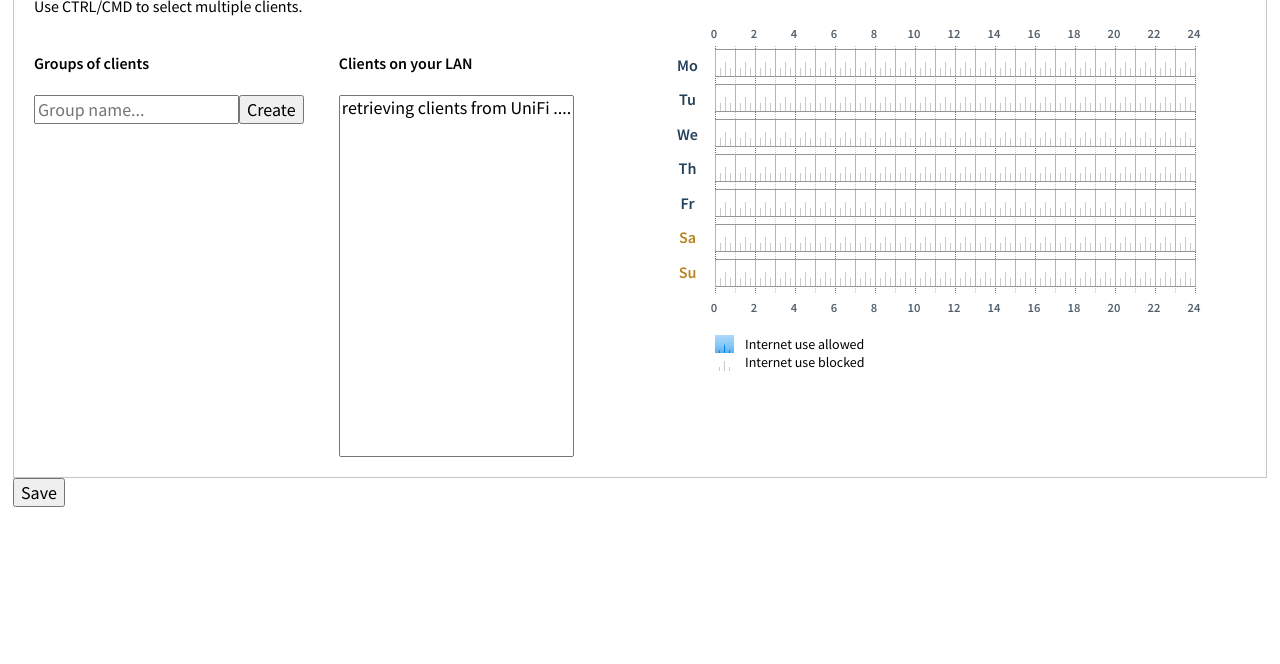
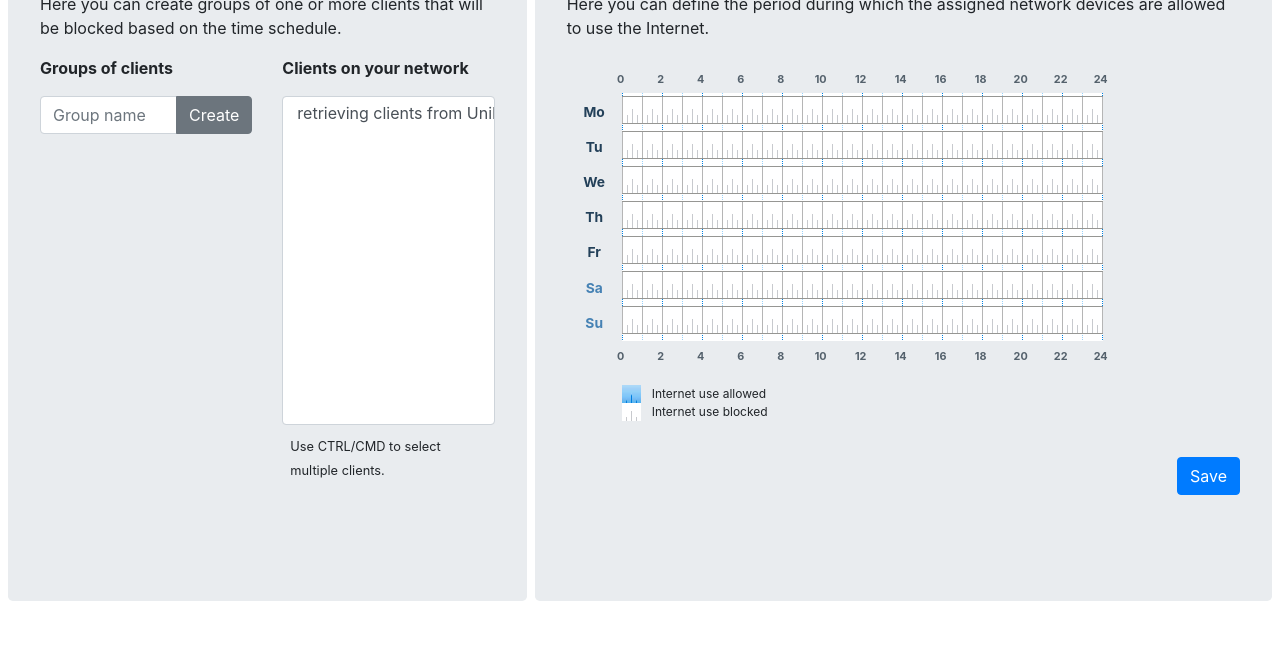
Before and after one commit to tdack/unifi-parental, a website: page public/index.html in a window 1280 px wide. Shown: the part 136-800 px from the top of the page. Drawn offline with nearby package versions, Linux system fonts and the light colour scheme; no server answers.

Commit message:
Use bootstrap

```diff
--- a/public/css/default/timer.css
+++ b/public/css/default/timer.css
@@ -51,7 +51,7 @@ div.timer_container div.dayscale div {
 }
 
 div.timer_container div.dayscale div.weekend {
-    color: #b88521;
+    color: steelblue;
 }
 
 div.timer_container div.week {
@@ -136,7 +136,7 @@ div#uiTimerArea,
 div.timerArea {
     /*Hiermit wird ein Scalieren ab Bildschirmen mit einer grösseren Auflösung als FullHD verhindert.
 Somit sieht der Timer immer noch gut aus.*/
-    font-size: 14px;
+    font-size: 12px;
     margin-top: 30px;
     margin-left: 0;
     width: 560px;
@@ -199,7 +199,7 @@ div.timer_container div.msg_box.hide {
     width: 100%;
 }
 
-@media (max-width: 700px) {
+@media (max-width: 560px) {
     div#uiTimerArea,
     div.timerArea {
         width: auto;
--- a/public/css/rd/main.css
+++ b/public/css/rd/main.css
@@ -1,58 +1,10 @@
-* {
-    box-sizing: border-box;
-    }
-
-div.leftright {
-        width: 100%;
-        overflow: hidden;
-        border: 1px solid #C6C7BE;
-    }
-
-    div.leftright div.left {
-        max-width: 50%;
-        padding: 20px;
-        float: left;
-    }
-
-    div.leftright div.right {
-        padding: 20px;
-        float: right;
-        width: 50%;
-        min-width: 560px;
-    }
-
-    input, select, button {
-      font-size: 18px;
-    }
-
-    h1 {
-      font-size: 24px;
-    }
-
-
-    @media (max-width: 700px) {
-        div.leftright {
-            border: 0px solid #C6C7BE;
-        }
-        div.leftright div.left {
-            width: auto;
-        }
-        div.leftright div.right {
-            width: auto;
-            margin-left: 0;
-            display: none;
-        }
-    }
-
-    .right select {
-        width: 15em;
-    }
     .pickers {
         display: inline-block;
         vertical-align: top;
     }
-    .clients {
-        margin-left: 32px;
+
+    #clients {
+        width: 100%;
     }
 
 
--- a/public/index.html
+++ b/public/index.html
@@ -1,73 +1,69 @@
-<html>
+<!doctype html>
+<html lang="en">
   <head>
+    <!-- Required meta tags -->
+    <meta charset="utf-8">
+    <meta name="viewport" content="width=device-width, initial-scale=1, shrink-to-fit=no">
+
+    <!-- Bootstrap CSS -->
+    <link rel="stylesheet" href="https://stackpath.bootstrapcdn.com/bootstrap/4.1.3/css/bootstrap.min.css" integrity="sha384-MCw98/SFnGE8fJT3GXwEOngsV7Zt27NXFoaoApmYm81iuXoPkFOJwJ8ERdknLPMO" crossorigin="anonymous">
+    <link rel="stylesheet" type="text/css" href="css/default/timer.css" class="oldpage" />
+    <link rel="stylesheet" type="text/css" href="css/rd/main.css" />
+
+    <!-- Optional JavaScript -->
+    <!-- jQuery first, then Popper.js, then Bootstrap JS -->
+    <script src="https://code.jquery.com/jquery-3.3.1.slim.min.js" integrity="sha384-q8i/X+965DzO0rT7abK41JStQIAqVgRVzpbzo5smXKp4YfRvH+8abtTE1Pi6jizo" crossorigin="anonymous"></script>
+    <script src="https://cdnjs.cloudflare.com/ajax/libs/popper.js/1.14.3/umd/popper.min.js" integrity="sha384-ZMP7rVo3mIykV+2+9J3UJ46jBk0WLaUAdn689aCwoqbBJiSnjAK/l8WvCWPIPm49" crossorigin="anonymous"></script>
+    <script src="https://stackpath.bootstrapcdn.com/bootstrap/4.1.3/js/bootstrap.min.js" integrity="sha384-ChfqqxuZUCnJSK3+MXmPNIyE6ZbWh2IMqE241rYiqJxyMiZ6OW/JmZQ5stwEULTy" crossorigin="anonymous"></script>
     <script type="text/javascript" src="js/jxl.js"></script>
     <script type="text/javascript" src="js/func.js"></script>
     <script type="text/javascript" src="js/jsl.js"></script>
     <script type="text/javascript" src="js/html2.js"></script>
     <script type="text/javascript" src="js/ajax.js"></script>
     <script type="text/javascript" src="js/timer.js"></script>
-    <style type="text/css">
-        @font-face {
-          font-family: 'Source Sans Pro';
-          src: url('/css/rd/fonts/sourcesanspro.woff');
-        }
-
-        @font-face {
-          font-family: 'Source Sans Pro';
-          src: url('/css/rd/fonts/sourcesansproBold.woff');
-          font-weight: bold;
-        }
-
-        html,
-        input,
-        textarea,
-        keygen,
-        select,
-        button {
-          font-family: 'Source Sans Pro', Arial, sans-serif;
-        }
-    </style>
-    <link rel="stylesheet" type="text/css" href="css/rd/main.css" />
-    <link rel="stylesheet" type="text/css" href="css/default/timer.css" class="oldpage" />
   </head>
 <body>
-    <div id="content" class="selectable" role="main" aria-live="polite" style="margin: 5px;">
-        <div>
+    <div id="content" class="container-fluid p-0 selectable" role="main" aria-live="polite">
         <form id="uiMainform" name="mainform" class="narrow">
-                <div class="leftright">
-                    <div class="left">
+            <div class="row m-2">
+                <div class="col-lg-7 col-md-9 order-md-2 p-md-0">
+                  <div class="jumbotron h-100">
+                    <h1>Time Schedule</h1>
+                    <p>Here you can define the period during which the assigned network devices are allowed to use the Internet.</p>
+                    <div id="uiTimerArea"></div>
+                    <div id="btn_form_foot" class="float-right">
+                        <button type="submit" class="btn btn-primary" name="apply" id="uiApply">Save</button>
+                    </div>
+                  </div>
+              </div>
+                <div class="col-lg-5 col-md-3 pl-md-0 pr-md-2 pt-md-0 pt-2">
+                  <div class="jumbotron h-100">
                     <h1>Groups</h1>
-                        <p>Here you can create groups of one or more clients that will be blocked based on the time schedule.<br/>
-                            Use CTRL/CMD to select multiple clients.
-                        </p>
-                        <div>
-                            <div class="pickers">
-                                <h4>Groups of clients</h4>
-                                <ul id="groups" name="groups" size=15>
+                    <p>Here you can create groups of one or more clients that will be blocked based on the time schedule.</p>
+                    <div class="row">
+                        <div class="col-lg-6 pickers">
+                            <p><strong>Groups of clients</strong></p>
+                            <ul id="groups" name="groups list-group" size=15>
                             </ul>
-                                <input type="text" id="groupName" placeholder="Group name..."><button id="addGroup">Create</button>
+                            <div class="input-group mb-3">
+                              <input type="text" id="groupName" class="form-control" placeholder="Group name" aria-label="Group name" aria-describedby="addGroup">
+                              <div class="input-group-append">
+                                <button class="btn btn-secondary" type="button" id="addGroup">Create</button>
                               </div>
-                            <div class="pickers clients">
-                              <h4>Clients on your LAN</h4>
-                                <select id="clients" name="clients" multiple size=15>
+                            </div>
+                        </div>
+                        <div class="col-lg-6 pickers">
+                          <p><strong>Clients on your network</strong></p>
+                            <select id="clients" class="form-control" name="clients" multiple size=15>
                             </select>
+                            <p class="p-2"><small>Use CTRL/CMD to select multiple clients.</small></p>
                         </div>
                     </div>
                     <div style="clear:both;"></div>
                   </div>
-                    <div class="right">
-                        <h1>Time Schedule</h1>
-                        <p>Here you can define the period during which the assigned network devices are allowed to use the Internet.
-                        </p>
-                                <div id="uiTimerArea">
                 </div>
             </div>
-                </div>
-                <div id="btn_form_foot">
-                    <button type="submit" name="apply" id="uiApply">Save</button>
-                </div>
         </form>
-        </div>
     </div>
 
 <script type="text/javascript" src="js/index.js"></script>
```
Lines whose indentation alone changed are shown as unchanged.
